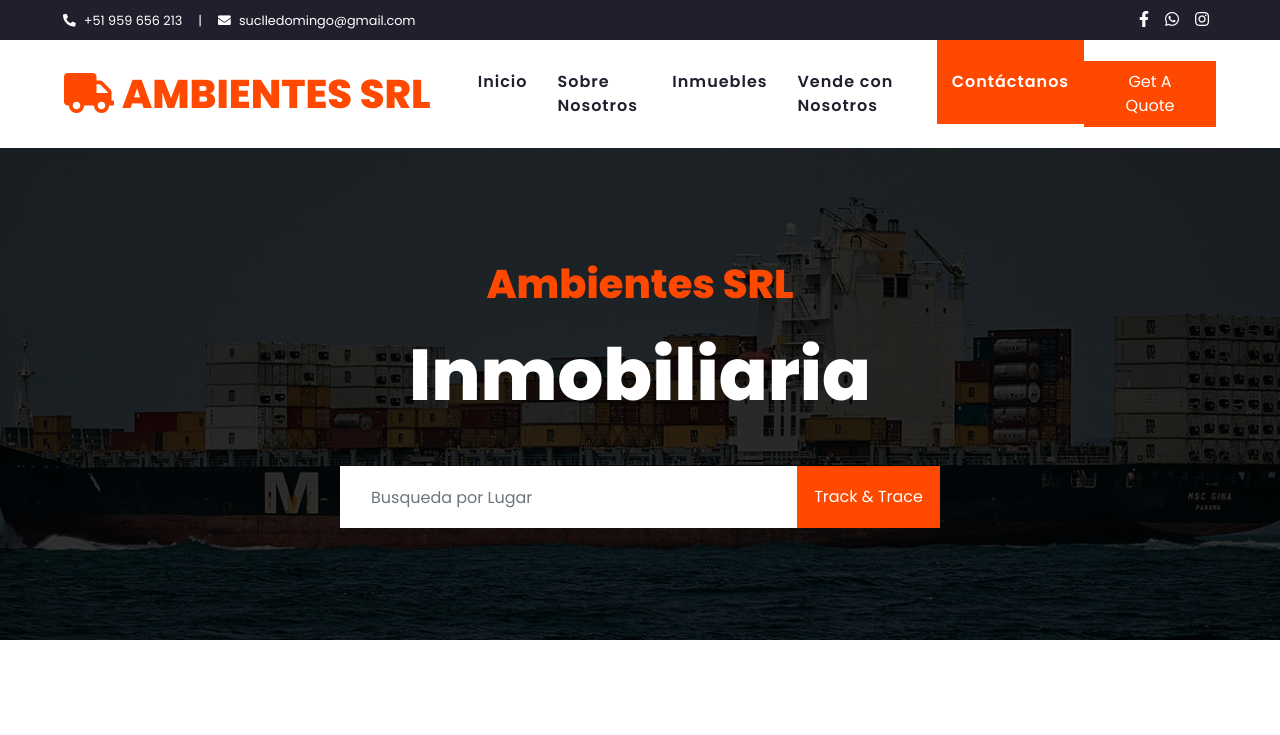
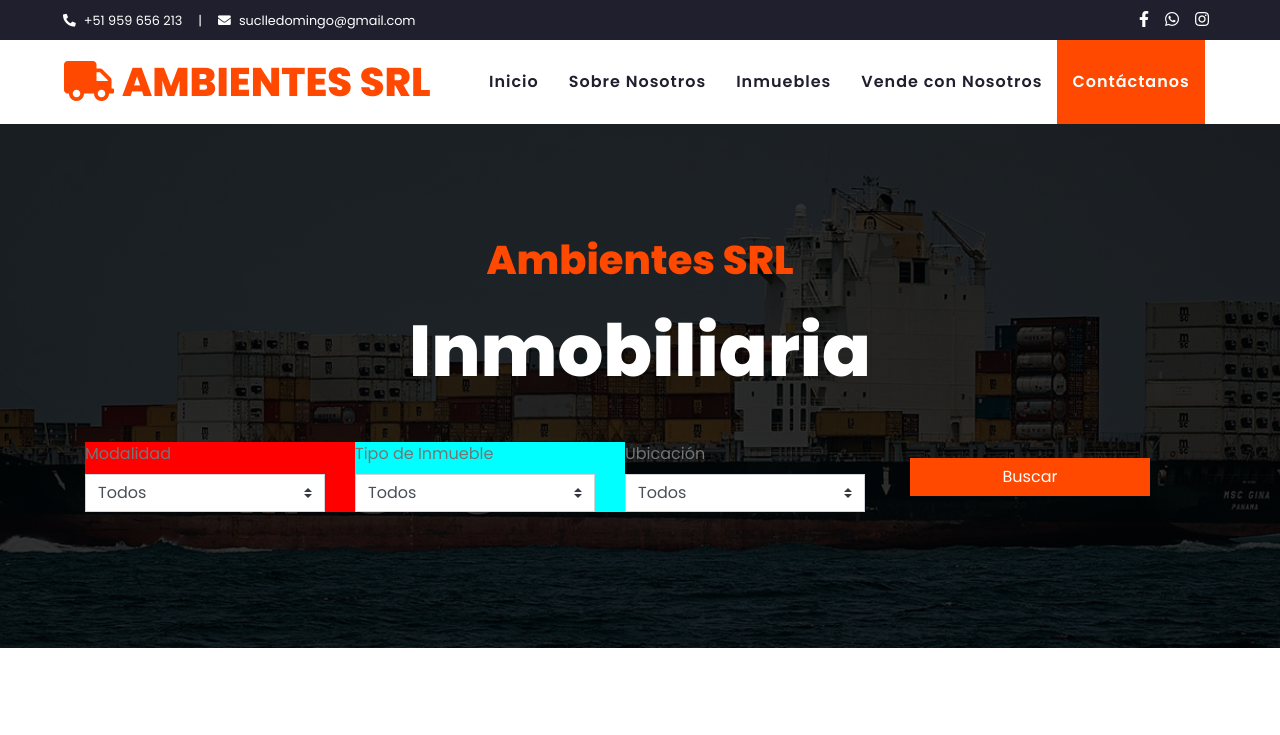
Before and after one commit to nahomyss/AmbientesContructora, a Django app: page /contactanos in a window 1280 px wide. Shown: the top 735 px of the page. Run offline with Django 4.2, Linux system fonts and the light colour scheme; some libraries are stand-ins or nearby versions.

Commit message:
barra de busqueda

```diff
--- a/blog/templates/blog/base.html
+++ b/blog/templates/blog/base.html
@@ -89,7 +89,7 @@
                     </div> -->
                     <div id="contactanosbarra"><a href="/contactanos" id="contactanosbarra" class="nav-item nav-link">Contáctanos</a></div>
                 </div>
-                <a href="" class="btn btn-primary py-2 px-4 d-none d-lg-block">Get A Quote</a>
+                <!-- <a href="" class="btn btn-primary py-2 px-4 d-none d-lg-block">Get A Quote</a> -->
             </div>
         </nav>
     </div>
@@ -101,14 +101,58 @@
         <div class="container text-center py-5">
             <h1 class="text-primary mb-4">Ambientes SRL</h1>
             <h1 class="text-white display-3 mb-5">Inmobiliaria</h1>
-            <div class="mx-auto" style="width: 100%; max-width: 600px;">
-                <div class="input-group">
-                    <input type="text" class="form-control border-light" style="padding: 30px;" placeholder="Busqueda por Lugar">
-                    <div class="input-group-append">
-                        <button class="btn btn-primary px-3">Track & Trace</button>
-                    </div>
-                </div>
-            </div>
+            <div class="container  w-100">
+                <div class="row  w-100">
+                  <div class="col-sm-3"style="background-color: red;">
+                    <div class="input-group">
+                        <div class="row  w-100">
+                            <label for="exampleInputEmail1">Modalidad</label>
+                            <select class="custom-select  w-100" id="inputGroupSelect01">
+                              <option selected>Todos</option>
+                              <option value="1">Venta</option>
+                              <option value="2">Alquiler</option>
+                              <option value="3">Preventa</option>
+                            </select>
+                        </div>
+                      </div>
+                  </div>
+
+
+
+
+                  <div class="col-sm-3" style="background-color: aqua;">
+                    <div class="input-group">
+                        <div class="row  w-100">
+                            <label for="exampleInputEmail1">Tipo de Inmueble</label>
+                            <select class="custom-select" id="inputGroupSelect01">
+                              <option selected>Todos</option>
+                              <option value="1">Arequipa</option>
+                              <option value="2">Puno</option>
+                              <option value="3">Moquegua</option>
+                            </select>
+                        </div>
+                      </div>
+                  </div>
+
+
+                  <div class="col-sm-3">
+                    <div class="input-group">
+                        <div class="row  w-100">
+                            <label for="exampleInputEmail1">Ubicación</label>
+                            <select class="custom-select  w-100" id="inputGroupSelect01">
+                              <option selected>Todos</option>
+                              <option value="1">Arequipa</option>
+                              <option value="2">Puno</option>
+                              <option value="3">Moquegua</option>
+                            </select>
+                        </div>
+                      </div>
+                  </div>
+                  <div class="col-sm-3" style="display: flex; flex-direction: column; justify-content: center;">
+                    <button class="btn btn-primary px-3 w-100">Buscar</button>
+                  </div>
+                </div>
+              </div>
         </div>
     </div>
     <!-- Header End -->
```
